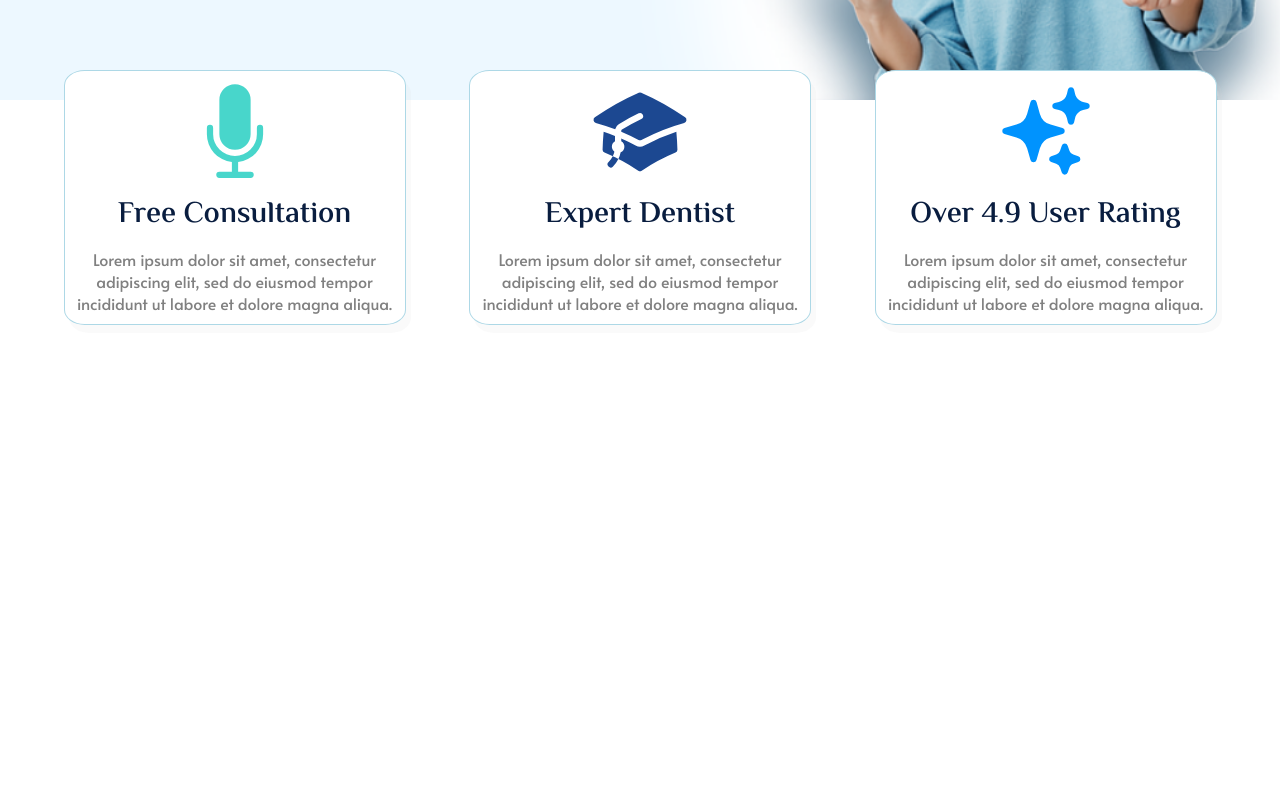
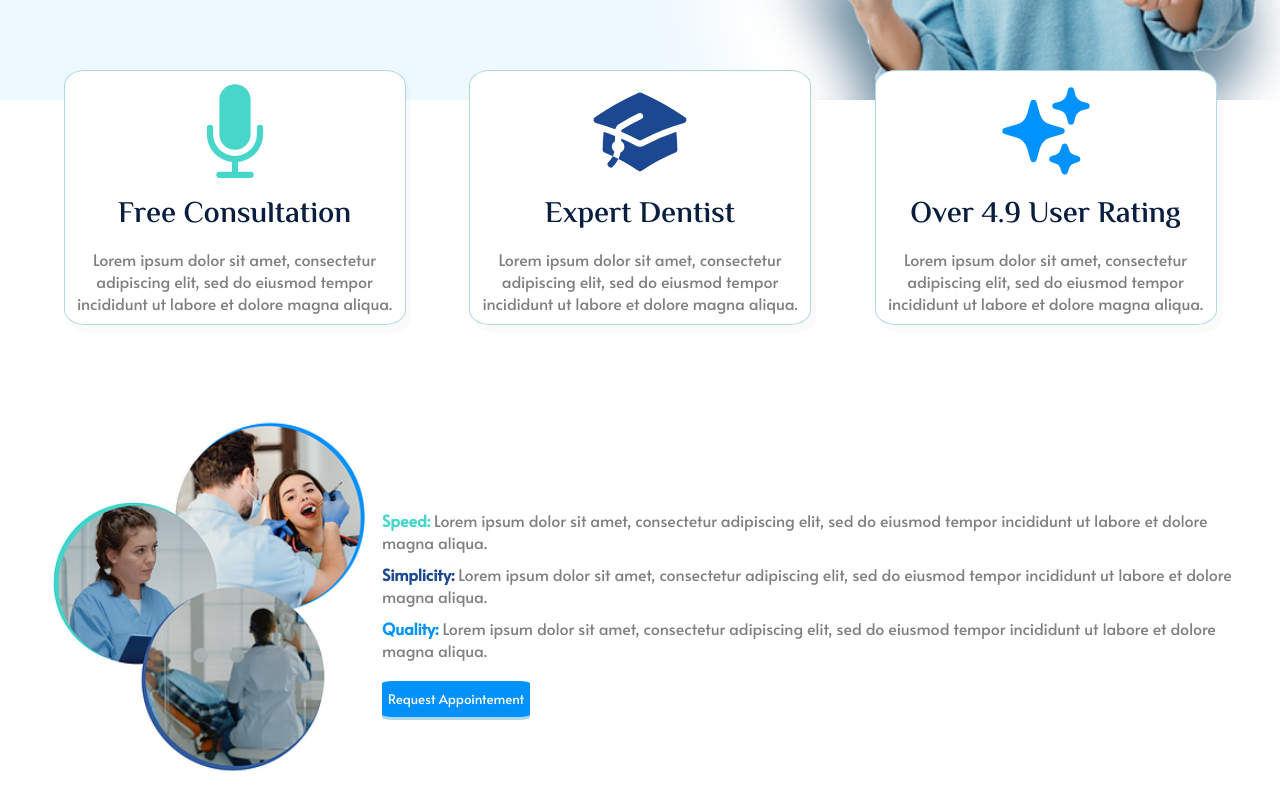
Before and after one commit to DDianaAndreea/dentalcare, a React (Create React App) app: page / in a window 1280 px wide. Shown: the part 505-1305 px from the top of the page. Before the commit the page ends 840 px from the top, so only its background shows below. Built offline with nearby package versions, Linux system fonts and the light colour scheme.

Commit message:
add appointment section

```diff
--- a/src/App.js
+++ b/src/App.js
@@ -3,6 +3,7 @@ import './App.css';
 import Navbar from './components/navbar/Navbar';
 import Home from './components/home/Home';
 import RowCardsSection from './components/row-cards-section/RowCardsSection';
+import Appointement from './components/appointment-section/Appointement';
 
 function App() {
   return (
@@ -10,6 +11,7 @@ function App() {
       <Navbar />
       <Home />
       <RowCardsSection />
+      <Appointement />
     </div>
   );
 }
--- /dev/null
+++ b/src/components/appointment-section/Appointement.css
@@ -0,0 +1,52 @@
+.section{
+    margin-top: 80px;
+    margin-left: 40px;
+    display: flex;
+    flex-direction: row;
+    align-items: center;
+    justify-content: center;
+    padding-right: 20px;
+}
+.info_section{
+    margin-left: 10px;
+    margin-right: 20px;
+}
+
+.info_section>p{
+    padding-top: 10px;
+
+    font-family: 'Alata', sans-serif;
+    color: gray;
+}
+
+.p_1{
+    color: #48d6cb;
+}
+
+.p_2{
+    color: #1c4891;
+}
+
+.p_3{
+    color: #0093fe;
+}
+
+.info_section>button{
+    margin-top: 20px;
+    background-color: #0191fa;
+    border: 0.1px;
+    border-radius: 7%;
+    color:white;
+    font-family: 'Alata', sans-serif;
+    box-shadow: 0px 3px lightblue;
+    height: 36px;
+}
+
+@media (width <= 700px) {
+    .section{
+        flex-direction: column;
+    }
+    .img_section>img{
+        display: none;
+    }
+}
--- /dev/null
+++ b/src/components/appointment-section/Appointement.js
@@ -0,0 +1,21 @@
+import React from 'react'
+import './Appointement.css'
+import image from "./img.png";
+
+function Appointement() {
+  return (
+    <div className='section'>
+        <div className='img_section'>
+        <img src={image} alt=''/>
+        </div>
+        <div className='info_section'>
+            <p><span className='p_1'><b>Speed:</b></span> Lorem ipsum dolor sit amet, consectetur adipiscing elit, sed do eiusmod tempor incididunt ut labore et dolore magna aliqua.</p>
+            <p><span className='p_2'><b>Simplicity:</b></span> Lorem ipsum dolor sit amet, consectetur adipiscing elit, sed do eiusmod tempor incididunt ut labore et dolore magna aliqua.</p>
+            <p><span className='p_3'><b>Quality:</b></span> Lorem ipsum dolor sit amet, consectetur adipiscing elit, sed do eiusmod tempor incididunt ut labore et dolore magna aliqua.</p>
+            <button>Request Appointement</button>
+        </div>
+    </div>
+  )
+}
+
+export default Appointement
```
Also changed, not shown: src/components/appointment-section/img.png (added).
